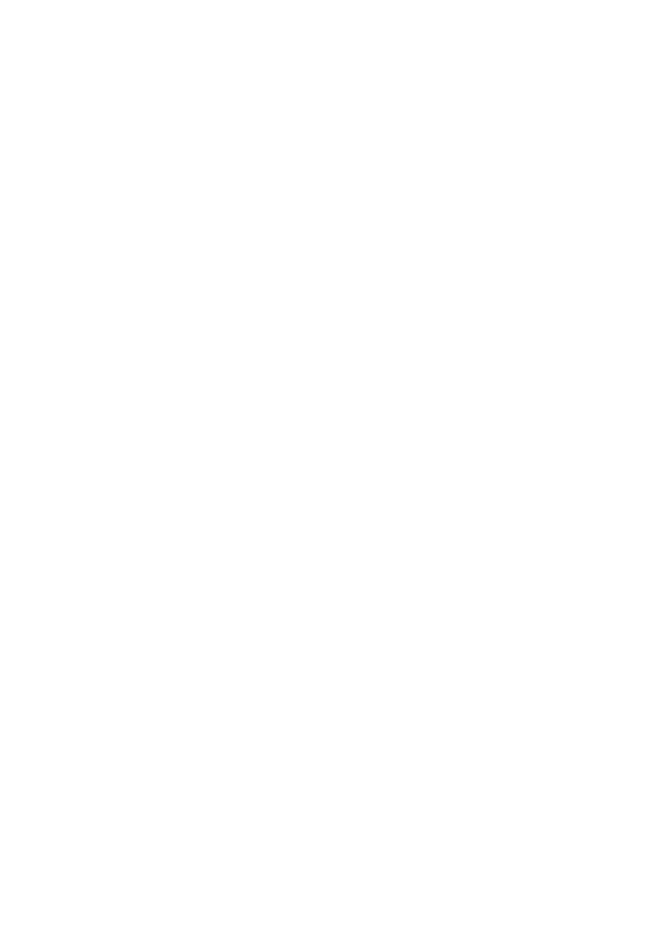
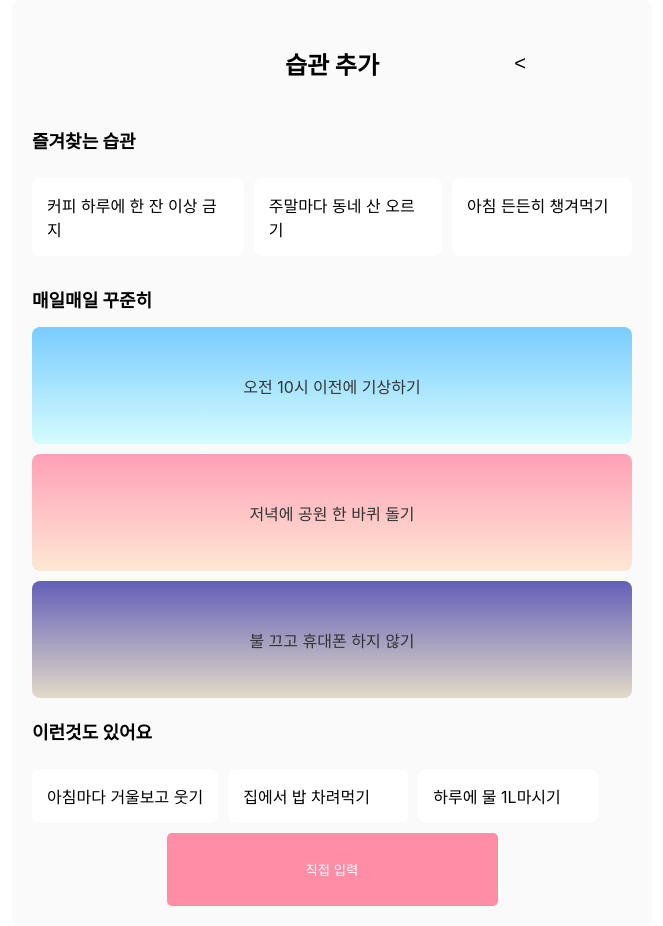
Before and after one commit to KagounivTeam2/front, a React (Create React App) app in the folder cloud/: page /add-habit in a window 1280 px wide. Shown: the whole page, without its empty margins (308-971 px from the left). Before the commit the page ends 800 px from the top, so only its background shows below. Built offline with nearby package versions, Linux system fonts and the light colour scheme; the HTML template or start-up script is replaced by a standard one.

Commit message:
습관 추가 페이지

```diff
--- a/cloud/src/App.js
+++ b/cloud/src/App.js
@@ -1,16 +1,21 @@
-import { BrowserRouter as Router, Route, Switch } from 'react-router-dom';
-import Home from './pages/Home';
-import HabitView from './pages/HabitView';
-import StatisticsView from './pages/StatisticsView';
+import React from 'react';
+import { BrowserRouter as Router, Route, Routes } from 'react-router-dom';
+import StartPage from './components/StartPage';
+import Login from './components/Login';
+import AddHabit from './components/AddHabit';
+import Home from './components/Home';
+
 
 function App() {
   return (
     <Router>
-      <Switch>
-        <Route exact path="/" component={Home} />
-        <Route path="/habit" component={HabitView} />
-        <Route path="/statistics" component={StatisticsView} />
-      </Switch>
+      <Routes>
+        <Route path="/" element={<StartPage />} />
+        <Route path="/Login" element={<Login />} />
+        <Route path="/add-habit" element={<AddHabit />} />
+        <Route path="/home" element={<Home />} />
+        {/* 다른 경로 추가 가능 */}
+      </Routes>
     </Router>
   );
 }
--- /dev/null
+++ b/cloud/src/components/AddHabit.css
@@ -0,0 +1,145 @@
+.add-habit-container {
+    background-color: #FAFAFA; /* 전체 배경색 */
+    padding: 20px;
+    border-radius: 8px;
+    max-width: 600px;
+    margin: auto;
+  }
+
+  .sub-title {
+    margin-top: 20px;
+    font-size: 18px;
+  }
+
+  .favorite-habit-box {
+    display: flex;
+    overflow-x: scroll; /* 가로 스크롤 가능하도록 설정 */
+    gap: 10px;
+    padding: 10px 0; /* 상하 패딩 추가 */
+    scrollbar-width: none; /* Firefox에서 스크롤 바 숨기기 */
+    -ms-overflow-style: none;  /* IE 및 Edge에서 스크롤 바 숨기기 */
+  }
+
+  /* Chrome, Safari, Opera에서 스크롤 바 숨기기 */
+  .favorite-habit-box::-webkit-scrollbar {
+    display: none; /* 스크롤 바 숨기기 */
+  }
+
+  .daily-habit-container {
+    display: flex;
+    flex-direction: column; /* 세로 방향으로 배치 */
+    gap: 10px; /* 박스 사이의 간격 */
+    margin-bottom: 20px; /* 하단 여백 */
+  }
+
+  .habit-box, .daily-habit-box {
+
+    background-color: white; /* 박스 배경색 */
+    border-radius: 8px;
+    padding: 15px;
+    cursor: pointer;
+    transition: transform 0.2s;
+    min-width: 150px; /* 박스 최소 너비 */
+  }
+
+  .habit-box:hover, .daily-habit-box:hover {
+    transform: scale(1.05);
+  }
+
+  .daily-habit-box {
+    height: 87px; /* 높이를 고정 */
+    color: #333; /* 텍스트 색상 */
+    display: flex;
+    align-items: center;
+    justify-content: center;
+    border-radius: 8px;
+  }
+
+  input {
+    width: 100%;
+    padding: 10px;
+    margin: 10px 0;
+    border: 1px solid #ccc;
+    border-radius: 5px;
+  }
+
+.input-button {
+  background-color: #FE8DA5; /* 버튼 색상 */
+  color: white;
+  border: none;
+  border-radius: 5px;
+  padding: 10px;
+  cursor: pointer;
+  transition: background-color 0.3s;
+  width: 331px; /* 버튼 너비 */
+  height: 73px; /* 버튼 높이 */
+  display: flex; /* 플렉스 박스 사용 */
+  justify-content: center; /* 수평 중앙 정렬 */
+  align-items: center; /* 수직 중앙 정렬 */
+  margin: 0 auto; /* 좌우 여백을 자동으로 설정하여 중앙 정렬 */
+}
+
+  .input-button:hover {
+    background-color: #FF6F85; /* 버튼 호버 색상 */
+  }
+.favorite-habit-box {
+  display: flex;
+  overflow-x: scroll; /* 가로 스크롤 가능하도록 설정 */
+  gap: 10px;
+  padding: 10px 0; /* 상하 패딩 추가 */
+  scrollbar-width: none; /* Firefox에서 스크롤 바 숨기기 */
+  -ms-overflow-style: none;  /* IE 및 Edge에서 스크롤 바 숨기기 */
+}
+
+/* Chrome, Safari, Opera에서 스크롤 바 숨기기 */
+.favorite-habit-box::-webkit-scrollbar {
+  display: none; /* 스크롤 바 숨기기 */
+}
+
+
+.direct-input-button {
+    width: 331px;   /* 버튼 너비 */
+    height: 73px;   /* 버튼 높이 */
+    background-color: #FE8DA5; /* 버튼 배경색 */
+    color: white;   /* 글자색 */
+    border: none;   /* 테두리 제거 */
+    border-radius: 10px; /* 라운딩 처리 */
+    font-size: 16px; /* 글자 크기 */
+    cursor: pointer; /* 마우스 커서 변경 */
+    margin-top: 20px; /* 위쪽 여백 */
+    display: flex;   /* 플렉스 박스 설정 */
+    align-items: center; /* 수직 정렬 */
+    justify-content: center; /* 수평 정렬 */
+  }
+
+  .direct-input-button:hover {
+    background-color: #FF6F85; /* 호버 시 색상 변화 */
+  }
+
+  .header {
+    display: flex; /* 가로로 나란히 배치 */
+    align-items: center; /* 수직 중앙 정렬 */
+    padding: 10px; /* 상하 패딩 추가 */
+    justify-content: center; /* 중앙 정렬 */
+    position: relative; /* 자식 요소의 절대 위치 설정을 위한 상대 위치 설정 */
+  }
+
+  .back-button {
+    position: absolute; /* 절대 위치로 이동 */
+    right: 100px; /* 왼쪽으로 간격 설정 */
+    background: none; /* 버튼 배경 제거 */
+    border: none; /* 버튼 테두리 제거 */
+    font-size: 20px; /* 버튼 글씨 크기 조정 */
+    cursor: pointer; /* 마우스 커서 모양 변경 */
+  }
+
+  .add-habit-title {
+    font-size: 24px; /* 제목 크기 조정 */
+    text-align: center; /* 제목 중앙 정렬 */
+}
+
+
+  .title {
+    font-size: 20px; /* 타이틀 크기 조정 */
+    margin: 0; /* 기본 여백 제거 */
+  }
--- /dev/null
+++ b/cloud/src/components/AddHabit.js
@@ -0,0 +1,58 @@
+import React from 'react';
+import './AddHabit.css';
+import { useNavigate } from 'react-router-dom'; // useNavigate 훅을 임포트
+
+const AddHabit = () => {
+  const [habitName, setHabitName] = React.useState('');
+  const navigate = useNavigate(); // navigate 함수 생성
+  const handleBackButtonClick = () => {
+    navigate('/'); // 시작 페이지로 이동
+  };
+
+  return (
+    <div className="add-habit-container">
+      <div className="header">
+        <button className="back-button" onClick={handleBackButtonClick}>
+          &lt; {/* < 버튼 */}
+        </button>
+        <h1 className="add-habit-title">습관 추가</h1>
+      </div>
+      <h2 className="sub-title">즐겨찾는 습관</h2>
+      <div className="favorite-habit-box">
+        {["커피 하루에 한 잔 이상 금지", "주말마다 동네 산 오르기", "아침 든든히 챙겨먹기"].map((habit, index) => (
+          <div key={index} className="habit-box" onClick={() => setHabitName(habit)}>
+            {habit}
+          </div>
+        ))}
+      </div>
+
+      <h2 className="sub-title">매일매일 꾸준히</h2>
+      <div className="daily-habit-container">
+        {[
+          { text: "오전 10시 이전에 기상하기", gradient: "linear-gradient(to bottom, #79CCFF, #D5FCFF)" },
+          { text: "저녁에 공원 한 바퀴 돌기", gradient: "linear-gradient(to bottom, #FEA0B8, #FEE8D4)" },
+          { text: "불 끄고 휴대폰 하지 않기", gradient: "linear-gradient(to bottom, #635FB8, #E2DAC7)" }
+        ].map((habit, index) => (
+          <div key={index} className="daily-habit-box" style={{ background: habit.gradient }} onClick={() => setHabitName(habit.text)}>
+            {habit.text}
+          </div>
+        ))}
+      </div>
+
+      <h2 className="sub-title">이런것도 있어요</h2>
+      <div className="favorite-habit-box">
+        {["아침마다 거울보고 웃기", "집에서 밥 차려먹기", "하루에 물 1L마시기"].map((habit, index) => (
+          <div key={index} className="habit-box" onClick={() => setHabitName(habit)}>
+            {habit}
+          </div>
+        ))}
+      </div>
+
+      <button className="input-button" onClick={() => setHabitName('')}>
+        직접 입력
+      </button>
+    </div>
+  );
+};
+
+export default AddHabit;
```
